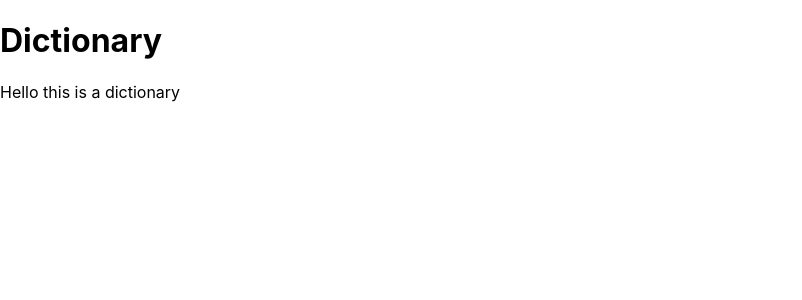
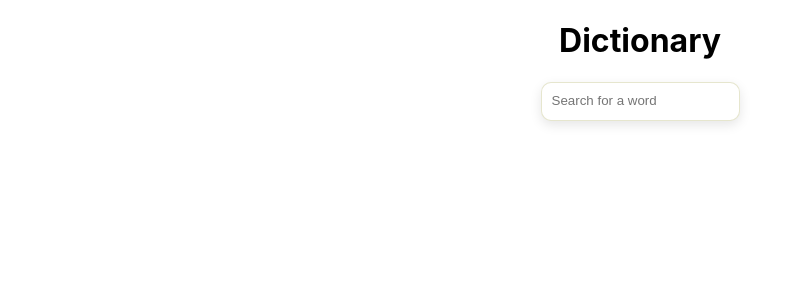
Before and after one commit to ibattistax/dictionary-project, a React (Create React App) app: page / in a window 1280 px wide. Shown: the top 300 px of the page, without its empty margins (0-802 px from the left). Built offline with nearby package versions, Linux system fonts and the light colour scheme.

Commit message:
Added search engine functionality

```diff
--- a/public/index.html
+++ b/public/index.html
@@ -24,6 +24,10 @@
       work correctly both with client-side routing and a non-root public URL.
       Learn how to configure a non-root public URL by running `npm run build`.
     -->
+    <script
+      src="https://kit.fontawesome.com/35c5bd0d0b.js"
+      crossorigin="anonymous"
+    ></script>
     <title>Dictionary</title>
   </head>
   <body>
--- a/src/App.css
+++ b/src/App.css
@@ -0,0 +1,3 @@
+.App {
+  text-align: center;
+}
--- a/src/App.js
+++ b/src/App.js
@@ -1,11 +1,18 @@
 import "./App.css";
+import Dictionary from "./Dictionary";
 
 function App() {
   return (
     <div className="App">
-      <header className="App-header"></header>
-      <h1>Dictionary</h1>
-      <p>Hello this is a dictionary</p>
+      <div className="container">
+        <header className="App-header">
+          <h1>Dictionary</h1>
+        </header>
+        <main>
+          <Dictionary />
+        </main>
+        {/* <footer>Coded by Isabel Battista</footer> */}
+      </div>
     </div>
   );
 }
--- /dev/null
+++ b/src/Dictionary.css
@@ -0,0 +1,11 @@
+:root {
+  --shadow: rgba(0, 0, 0, 0.1) 0px 4px 12px;
+}
+
+.search-form {
+  line-height: 2;
+  border-radius: 10px;
+  border: 1px rgb(128, 128, 12, 0.2) solid;
+  box-shadow: var(--shadow);
+  padding: 5px 10px;
+}
--- /dev/null
+++ b/src/Dictionary.js
@@ -0,0 +1,25 @@
+import React, { useState } from "react";
+import "./Dictionary.css";
+
+export default function Dictionary() {
+  let [keyword, setKeyword] = useState("");
+  function search(event) {
+    event.preventDefault();
+    alert(`Searching for the meaning of ${keyword}`);
+  }
+  function handleKeywordChange(event) {
+    setKeyword(event.target.value);
+  }
+  return (
+    <div>
+      <form onSubmit={search}>
+        <input
+          type="search"
+          className="search-form"
+          placeholder="Search for a word"
+          onChange={handleKeywordChange}
+        ></input>
+      </form>
+    </div>
+  );
+}
```
